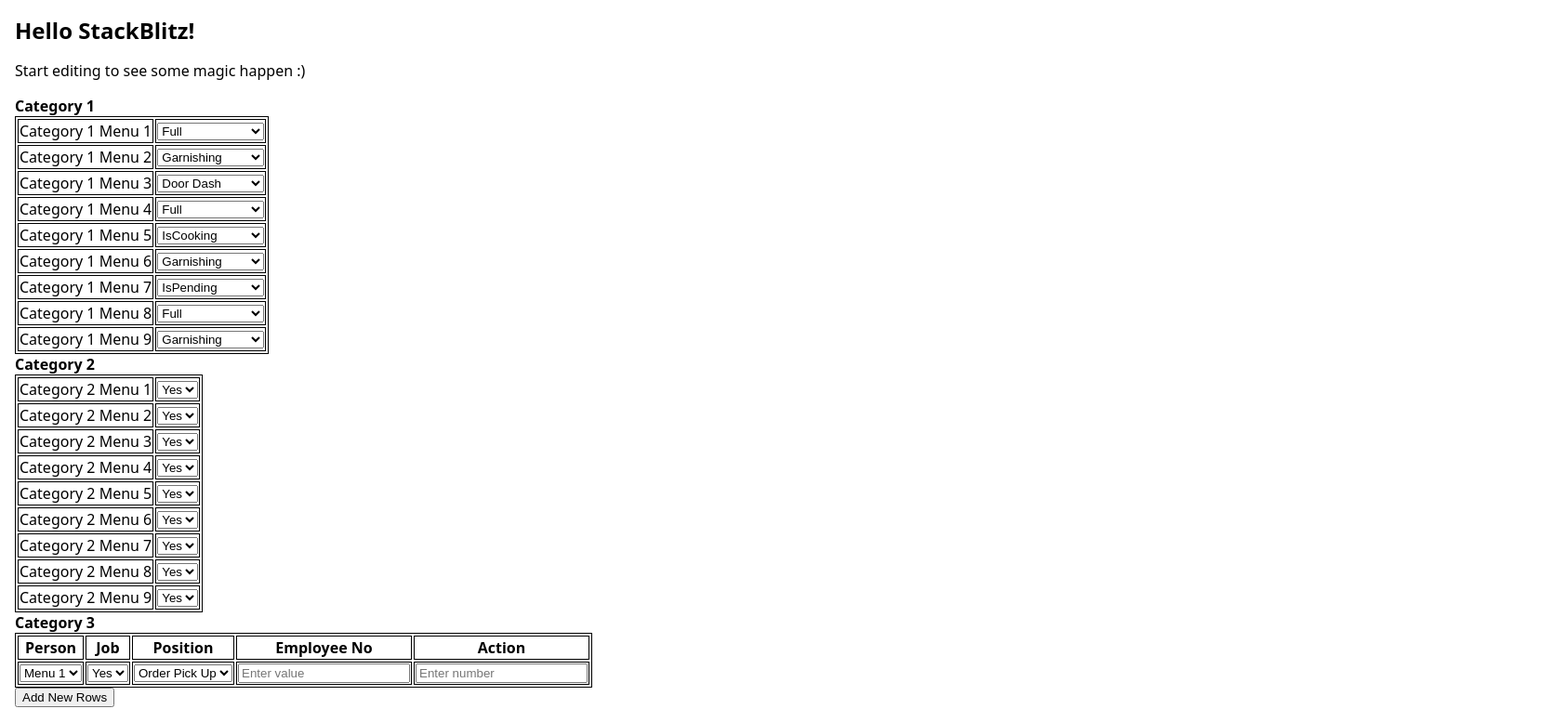
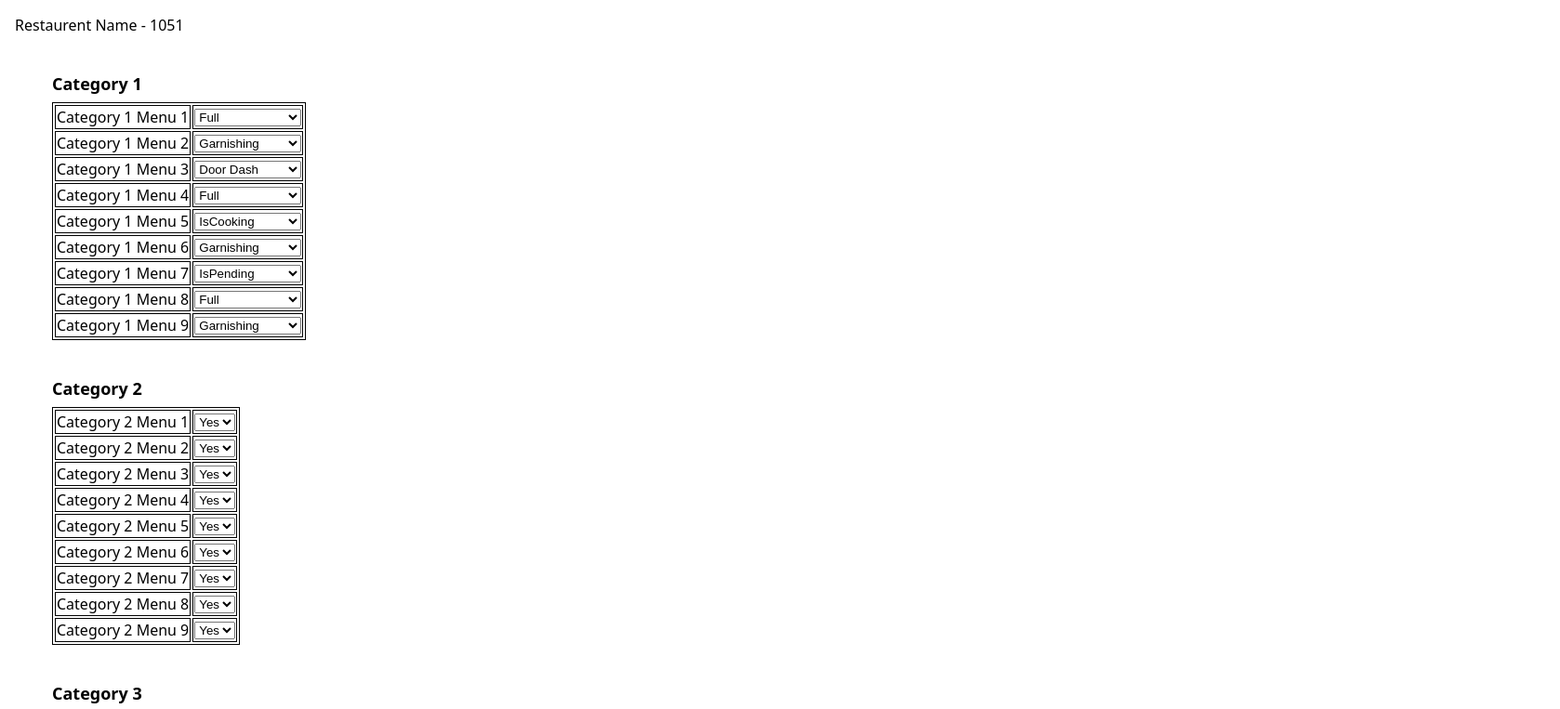
Before and after one commit to PixlPerf/stackblitz-starters-w4k489, a React (Create React App) app: page / in a window 1280 px wide. Shown: the top 763 px of the page at 93% size, 1678 px wide, since content can reach past the window. Built offline with nearby package versions, Linux system fonts and the light colour scheme.

Commit message:
5 files modified

```diff
--- a/src/App.js
+++ b/src/App.js
@@ -5,8 +5,6 @@ import DashboardPage from './pages/DashboardPage.js';
 export default function App() {
   return (
     <div>
-      <h1>Hello StackBlitz!</h1>
-      <p>Start editing to see some magic happen :)</p>
       <DashboardPage />
     </div>
   );
--- a/src/components/CategoryComponent.js
+++ b/src/components/CategoryComponent.js
@@ -2,16 +2,12 @@ import React from 'react';
 
 import MenuListComponent from './MenuListComponent.js';
 
-const CategoryComponent = ({
-  CategoryID,
-  CategoryName,
-  IsCollection,
-  DisplayOrder,
-  CategoryIsActive,
-}) => {
+const CategoryComponent = ({ CategoryID, CategoryName, IsCollection }) => {
   return (
-    <div>
-      <b> {CategoryName} </b>
+    <div style={{ margin: '40px' }}>
+      <div style={{ fontSize: '18px', fontWeight: '600', marginBottom: '8px' }}>
+        {CategoryName}
+      </div>
       <MenuListComponent CategoryID={CategoryID} IsCollection={IsCollection} />
     </div>
   );
--- a/src/components/MenuListComponent.js
+++ b/src/components/MenuListComponent.js
@@ -10,7 +10,6 @@ const MenuListComponent = ({ CategoryID, IsCollection }) => {
 
   let totalColumns = 0;
   let totalRows = 0;
-  // let tableMatrix = [];
 
   const [tableMatrix, setTableMatrix] = useState([]);
 
@@ -39,12 +38,10 @@ const MenuListComponent = ({ CategoryID, IsCollection }) => {
               inst.ColumnWiseDisplayOrder === column + 1
           )
         );
-        console.log('columns', columns);
       }
       tempMatrix.push(columns);
     }
 
-    console.log('tempMatrix', tempMatrix);
     setTableMatrix(() => {
       return tempMatrix;
     });
@@ -54,7 +51,9 @@ const MenuListComponent = ({ CategoryID, IsCollection }) => {
     setTableMatrix((previous) => {
       let previousCopy = JSON.parse(JSON.stringify(previous));
 
+      //Find indexOf which present in last Row & last column
       let lastColumn = previousCopy[previousCopy.length - 1].length;
+
       if (previousCopy[previousCopy.length - 1][lastColumn - 1].InputID != 10) {
         previousCopy.push([
           ...previousCopy[previousCopy.length - 1],
--- a/src/components/RestaurantComponent.js
+++ b/src/components/RestaurantComponent.js
@@ -10,7 +10,7 @@ const RestaurantComponent = ({
   PlantIsActive,
   Team,
 }) => {
-  return <div>{PlantName}</div>;
+  return <div>{`${PlantName} - ${RestaurentID}`}</div>;
 };
 
 export default RestaurantComponent;
--- a/src/pages/DashboardPage.js
+++ b/src/pages/DashboardPage.js
@@ -2,6 +2,7 @@ import React from 'react';
 import { DATA_SOURCE } from './../datasrc/data.js';
 
 import CategoryComponent from './../components/CategoryComponent.js';
+import RestaurantComponent from './../components/RestaurantComponent.js';
 
 const DashboardPage = () => {
   let categoryList = DATA_SOURCE.Category.sort(
@@ -10,6 +11,7 @@ const DashboardPage = () => {
 
   return (
     <div>
+      <RestaurantComponent {...DATA_SOURCE.Restaurent[0]} />
       {categoryList.map((inst) => (
         <CategoryComponent {...inst} />
       ))}
```
